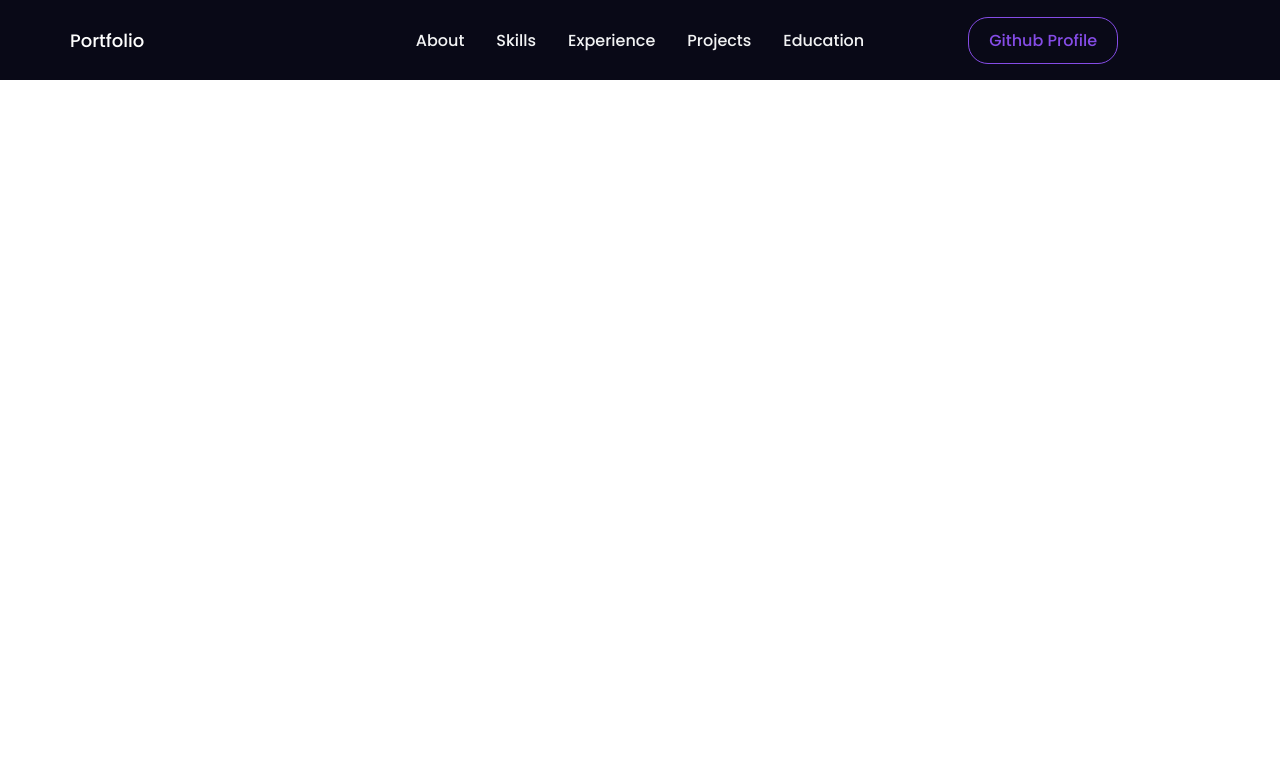
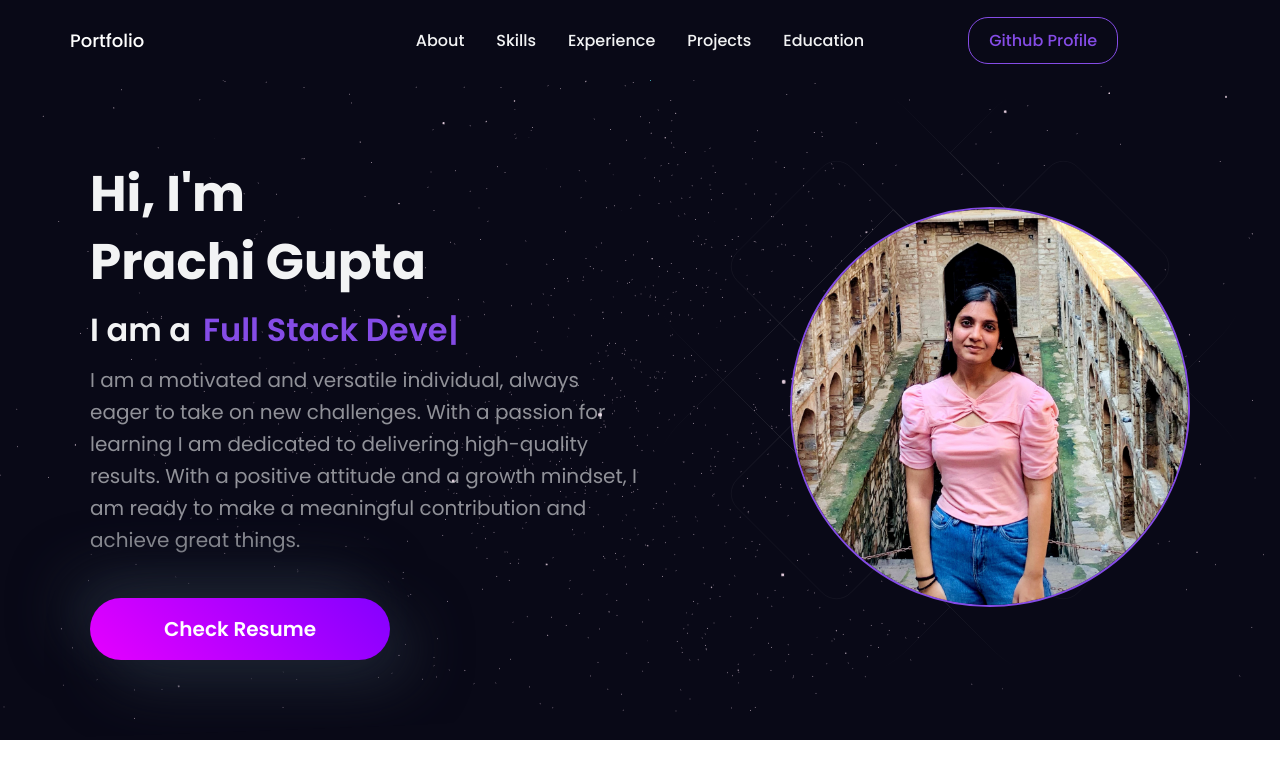
Before and after one commit to Prachi3899/PortfolioWebsite, a React (Create React App) app: page / in a window 1280 px wide. Shown: the top 778 px of the page. Built offline with nearby package versions, Linux system fonts and the light colour scheme.

Commit message:
about section created

```diff
--- a/src/App.js
+++ b/src/App.js
@@ -3,12 +3,25 @@ import styled, { ThemeProvider } from "styled-components";
 import { darkTheme } from "./utils/Themes";
 import Navbar from "./components/Navbar";
 import { BrowserRouter } from "react-router-dom";
+import About from "./components/sections/about";
+
+const Body = styled.div`
+  background-color: ${({ theme }) => theme.bg};
+  color: ${({ theme }) => theme.text_primary};
+  width: 100%;
+  height: 90%;
+  overflow-x: hidden;
+  position: relative;
+`;
 
 function App() {
   return (
     <ThemeProvider theme={darkTheme}>
       <BrowserRouter>
       <Navbar />
+      <Body>
+        <About />
+      </Body>
       </BrowserRouter>
     </ThemeProvider>
   );
--- a/React 3D Portfolio -20241225T104042Z-001/React 3D Portfolio/HeroBgAnimation/index.js
+++ b/src/components/AboutBgAnimation/index.js
@@ -1,6 +1,6 @@
 import React from 'react';
-import { Div } from './HeroBgAnimationStyle';
-const HeroBgAnimation = () => (
+import { Div } from './AboutAnimationStyle';
+const AboutBgAnimation = () => (
   <Div>
     <svg
       className="BgAnimation__svg"
@@ -362,4 +362,4 @@ const HeroBgAnimation = () => (
   </Div>
 );
 
-export default HeroBgAnimation;
+export default AboutBgAnimation;
--- /dev/null
+++ b/src/components/canvas/Stars.jsx
@@ -0,0 +1,53 @@
+import React, { useRef, useState, Suspense } from "react";
+import { Canvas, useFrame } from "@react-three/fiber";
+import { Points, PointMaterial, Preload } from "@react-three/drei";
+import * as random from "maath/random/dist/maath-random.esm";
+import styled from "styled-components";
+
+const StyledCanvasWrapper = styled.div`
+  width: 100%;
+  height: auto;
+  position: absolute;
+  inset: 0;
+`;
+
+const Stars = (props) => {
+  const ref = useRef();
+  const [sphere] = useState(() =>
+    random.inSphere(new Float32Array(5000), { radius: 1.2 })
+  );
+
+  useFrame((state, delta) => {
+    ref.current.rotation.x -= delta / 10;
+    ref.current.rotation.y -= delta / 15;
+  });
+
+  return (
+    <group rotation={[0, 0, Math.PI / 4]}>
+      <Points ref={ref} positions={sphere} stride={3} frustumCulled {...props}>
+        <PointMaterial
+          transparent
+          color="#f272c8"
+          size={0.002}
+          sizeAttenuation={true}
+          depthWrite={false}
+        />
+      </Points>
+    </group>
+  );
+};
+
+const StyledStarsCanvas = () => {
+  return (
+    <StyledCanvasWrapper>
+      <Canvas camera={{ position: [0, 0, 1] }}>
+        <Suspense fallback={null}>
+          <Stars />
+        </Suspense>
+        <Preload all />
+      </Canvas>
+    </StyledCanvasWrapper>
+  );
+};
+
+export default StyledStarsCanvas;
--- /dev/null
+++ b/src/components/sections/about.jsx
@@ -0,0 +1,271 @@
+import React from 'react';
+import styled from 'styled-components';
+import { Bio } from '../../data/constants';
+import Typewriter from "typewriter-effect";
+import AboutImg from '../../images/profileImg.jpg';
+import AboutBgAnimation from '../AboutBgAnimation';
+import { Tilt } from 'react-tilt';
+import { motion } from 'framer-motion';
+import {
+    headContainerAnimation,
+    headContentAnimation,
+    headTextAnimation,
+  } from "../../utils/motion";
+  import StarCanvas from "../canvas/Stars";
+
+const AboutContainer = styled.div`
+    display: flex;
+    justify-content: center;
+    position: relative;
+    padding: 80px 30px;
+    z-index: 1;
+
+    @media screen and (max-width: 960px) {
+        padding: 66px 16px;
+    }
+    @media screen and (max-width: 640px) {
+        padding: 32px 16px;
+    }
+
+    clip-path: polygon(0 0, 100% 0, 100% 100%, 70% 95%, 0 100%);
+`;
+
+const AboutInnerContainer = styled.div`
+    position: relative;
+    display: flex;
+    justify-content: space-between;
+    align-items: center;
+    width: 100%;
+    max-width: 1100px;
+
+    @media (max-width: 960px) {
+        flex-direction: column;
+    }
+`;
+
+const AboutLeftContainer = styled.div`
+    width: 100%;
+    order: 1;
+    @media (max-width: 960px) {
+    order: 2;
+    margin-bottom: 30px;
+    display: flex;
+    gap: 6px;
+    flex-direction: column;
+    align-items: center;
+  }
+`;
+
+const AboutRightContainer = styled.div`
+    width: 100%;
+    order: 2;
+    display: flex;
+    justify-content: end;
+
+    @media (max-width: 960px)
+    {
+        order: 1;
+        display: flex;
+        flex-direction: column;
+        align-items: center;
+        justify-contents: center;
+        margin-bottom: 80px;
+    }
+
+    @media (max-width: 640px) {
+        margin-bottom: 30px;
+    }
+`;
+
+const Title = styled.div`
+    font-weight: 700;
+    font-size: 50px;
+    color: ${({ theme }) => theme.text_primary};
+    line-height: 68px;
+
+    @media (max-width: 960px) {
+        text-align: center;
+    }
+
+    @media (max-width: 960px) {
+        font-size: 40px;
+        line-height: 48px;
+        margin-bottom: 8px;
+    }
+`;
+
+const TextLoop = styled.div`
+    font-weight: 600;
+    font-size: 32px;
+    display: flex;
+    gap: 12px;
+    color: ${({ theme }) => theme.text_primary};
+    line-height: 68px;
+
+    @media (max-width: 960px) {
+        text-align: center;
+    }
+
+    @media (max-width: 960px) {
+        font-size: 22px;
+        line-height: 48px;
+        margin-bottom: 16px;
+    }
+`;
+
+const Span = styled.div`
+    cursor: pointer;
+    color: ${({ theme }) => theme.primary};
+`;
+
+const SubTitle = styled.div`
+    font-size: 20px;
+    line-height: 32px;
+    margin-bottom: 42px;
+    color: ${({ theme }) => theme.text_primary + 95};
+
+    @media (max-width: 960px) {
+        text-align: center;
+    }
+
+    @media (max-width: 960px) {
+        font-size: 16px;
+        line-height: 32px;
+    }
+`;
+
+const ResumeButton = styled.a`
+    -webkit-appearance: button;
+    -moz-appearance: button;
+    appearance: button;
+    text-decoration: none;
+
+    width: 95%;
+    max-width: 300px;
+    text-align: center;
+    padding: 16px 0;
+
+    background: hsla(271, 100%, 50%, 1);
+    background: linear-gradient(
+        225deg,
+        hsla(271, 100%, 50%, 1) 0%,
+        hsla(294, 100%, 50%, 1) 100%
+    );
+    background: -moz-linear-gradient(
+        225deg,
+        hsla(271, 100%, 50%, 1) 0%,
+        hsla(294, 100%, 50%, 1) 100%
+    );
+    background: -webkit-linear-gradient(
+        225deg,
+        hsla(271, 100%, 50%, 1) 0%,
+        hsla(294, 100%, 50%, 1) 100%
+    );
+    box-shadow: 20px 20px 60px #1f2634, -20px -20px 60px #1f2634;
+    border-radius: 50px;
+    font-weight: 600;
+    font-size: 20px;
+
+        &:hover {
+            transform: scale(1.05);
+        transition: all 0.4s ease-in-out;
+        box-shadow:  20px 20px 60px #1F2634,
+        filter: brightness(1);
+        }
+
+
+        @media (max-width: 640px) {
+            padding: 12px 0;
+            font-size: 18px;
+        }
+        color: white;
+`;
+
+const Img = styled.img`
+    border-radius: 50%;
+    width: 100%;
+    height: 100%;
+    max-width: 400px;
+    max-height: 400px;
+    border: 2px solid ${({ theme }) => theme.primary};
+
+    @media (max-width: 640px) {
+        max-width: 280px;
+        max-height: 280px;
+    }
+`;
+
+const AboutBg = styled.div`
+    position: absolute;
+    display: flex;
+    justify-content: end;
+    top: 0;
+    right: 0;
+    bottom: 0;
+    left: 0;
+    width: 100%;
+    height: 100%;
+    max-width: 1360px;
+    overflow: hidden;
+    padding: 0 30px;
+    top: 50%;
+    left: 50%;
+    -webkit-transform: translateX(-50%) translateY(-50%);
+    transform: translateX(-50%) translateY(-50%);
+
+    @media (max-width: 960px) {
+        justify-content: center;
+        padding: 0 0px;
+    }
+`;
+
+
+const about = () => {
+  return (
+    <div id="about">
+        <AboutContainer>
+            <AboutBg>
+                <StarCanvas />
+                <AboutBgAnimation />
+            </AboutBg>
+
+            <motion.div {...headContainerAnimation}>
+            <AboutInnerContainer>
+                <AboutLeftContainer>
+                    <motion.div {...headTextAnimation}>
+                    <Title>
+                        Hi, I'm <br />{Bio.name}
+                    </Title>
+                    <TextLoop>
+                        I am a
+                        <Span>
+                            <Typewriter
+                            options={{
+                                strings: Bio.roles,
+                                autoStart: true,
+                                loop: true,
+                            }}
+                            />
+                        </Span>
+                    </TextLoop>
+                    </motion.div>
+
+                    <motion.div {...headContentAnimation}>
+                    <SubTitle>{Bio.description}</SubTitle>
+                    </motion.div>
+
+                    <ResumeButton href={Bio.resume} target="_blank">Check Resume</ResumeButton>
+                </AboutLeftContainer>
+                <AboutRightContainer>
+                    <motion.div {...headContentAnimation}>
+                    <Tilt><Img src = {AboutImg} alt="Prachi" /></Tilt>
+                    </motion.div>
+                </AboutRightContainer>
+            </AboutInnerContainer>
+            </motion.div>
+        </AboutContainer>
+    </div>
+  )
+}
+
+export default about
```
Also changed, not shown: src/components/canvas/Earth.jsx (added, +40 -0 lines), src/components/AboutBgAnimation/AboutAnimationStyle.js (renamed from React 3D Portfolio -20241225T104042Z-001/React 3D Portfolio/HeroBgAnimation/HeroBgAnimationStyle.js), src/images/profileImg.jpg (added), 1 other file (tests, documents, lock files or other folders).
